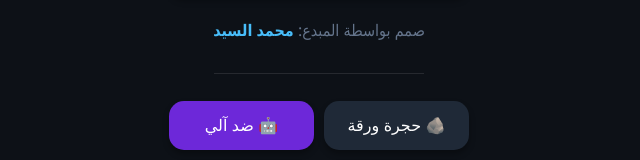
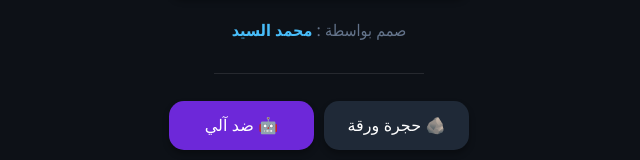
Before and after one commit to mohamedE-pn/mohamed-, a plain HTML site: page index.html in a window 1280 px wide. Shown: the part 307-467 px from the top of the page, 321-961 px from the left. Drawn offline with Linux system fonts and the light colour scheme.

Commit message:
Update index.html

```diff
--- a/index.html
+++ b/index.html
@@ -118,7 +118,7 @@
             <button class="btn-cpu-choice" onclick="startGame('tournament', true)">🤖 بطولة ضد (كمبيوتر ذكي)</button>
 
             <!-- تم نقل التوقيع الخاص بك هنا أسفل زر الكمبيوتر الذكي مباشرة -->
-            <div class="dev-signature-menu">صمم بواسطة المبدع: <span class="dev-name">محمد السيد</span></div>
+            <div class="dev-signature-menu">صمم بواسطة : <span class="dev-name">محمد السيد</span></div>
 
             <hr class="divider">
             <div class="game-row">
```
